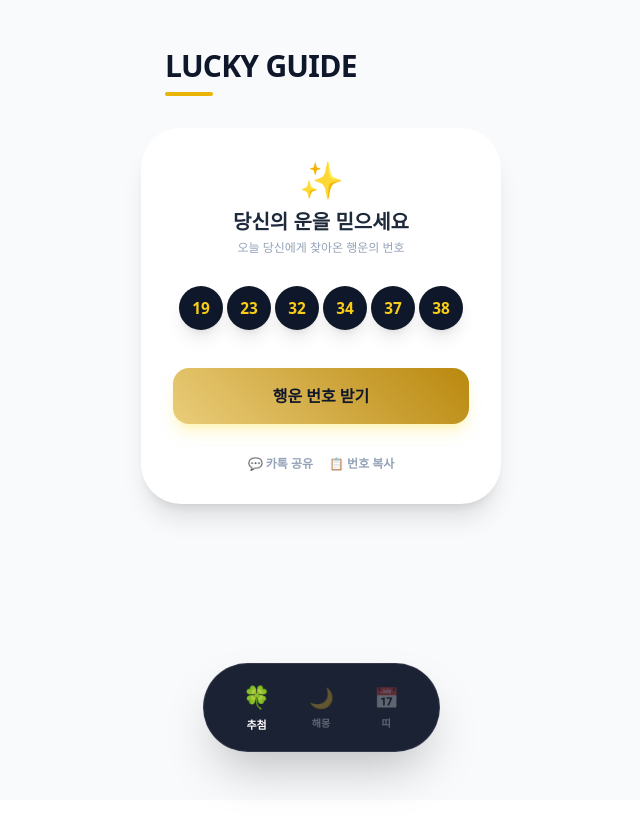
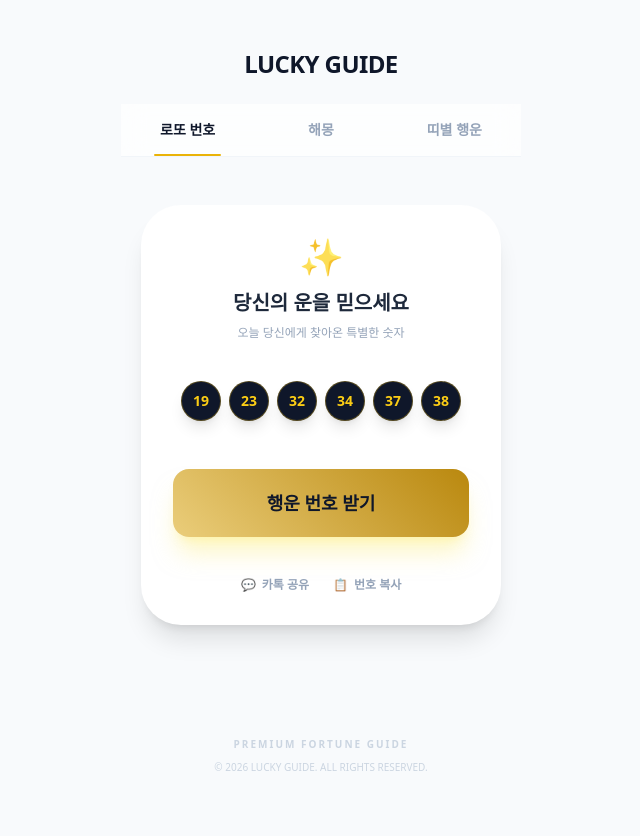
Before and after one commit to cookiekuki0204/lucky-guide, a React (Create React App) app: page / in a window 1280 px wide. Both pictures are taken after a click on the button "행운 번호 받기". Shown: the top 836 px of the page, without its empty margins (319-959 px from the left). Before the commit the page ends 800 px from the top, so only its background shows below. Built offline with nearby package versions, Linux system fonts and the light colour scheme.

Commit message:
navi map change2

```diff
--- a/src/App.js
+++ b/src/App.js
@@ -5,7 +5,7 @@ function App() {
   const [numbers, setNumbers] = useState([]);
   const [isSpinning, setIsSpinning] = useState(false);
 
-  // 1. 로또 번호 생성
+  // 1. 행운 번호 생성 로직
   const generateNumbers = () => {
     setIsSpinning(true);
     setTimeout(() => {
@@ -36,14 +36,19 @@ function App() {
     });
   };
 
-  // 스타일 정의
-  const cardClass = "w-full max-w-[360px] p-8 bg-white rounded-[2.5rem] shadow-xl animate-in fade-in duration-500";
+  // --- 스타일 및 클래스 ---
+  const cardClass = "w-full max-w-[360px] p-8 bg-white rounded-[2.5rem] shadow-xl animate-in fade-in zoom-in-95 duration-500";
 
   const glitterButtonStyle = {
     background: 'linear-gradient(45deg, #D4AF37, #F9E29B, #B8860B, #F9E29B)',
     backgroundSize: '400% 400%',
     animation: isSpinning ? 'none' : 'glimmer 3s ease infinite',
   };
+
+  const tabClass = (id) => `
+    flex-1 py-4 text-sm font-black transition-all relative
+    ${activeTab === id ? 'text-slate-900' : 'text-slate-400 hover:text-slate-600'}
+  `;
 
   return (
     <div className="min-h-screen bg-[#f8fafc] flex flex-col items-center font-sans overflow-x-hidden">
@@ -55,29 +60,46 @@ function App() {
         }
       `}</style>
 
-      {/* 헤더 */}
-      <header className="w-full max-w-[360px] pt-12 pb-8 px-6">
-        <h1 className="text-3xl font-black text-slate-900 tracking-tight">LUCKY GUIDE</h1>
-        <div className="w-12 h-1 bg-yellow-500 mt-2 rounded-full"></div>
+      {/* 상단 네비게이션 헤더 */}
+      <header className="w-full max-w-[400px] bg-[#f8fafc] sticky top-0 z-50">
+        <div className="pt-12 pb-6 text-center">
+          <h1 className="text-2xl font-black text-slate-900 tracking-tight">LUCKY GUIDE</h1>
+        </div>
+
+        {/* 탭 네비게이션 */}
+        <nav className="flex bg-white/70 backdrop-blur-md border-b border-slate-100">
+          <button onClick={() => setActiveTab('lotto')} className={tabClass('lotto')}>
+            로또 번호
+            {activeTab === 'lotto' && <div className="absolute bottom-0 left-1/4 right-1/4 h-0.5 bg-yellow-500 rounded-full" />}
+          </button>
+          <button onClick={() => setActiveTab('dream')} className={tabClass('dream')}>
+            해몽
+            {activeTab === 'dream' && <div className="absolute bottom-0 left-1/4 right-1/4 h-0.5 bg-yellow-500 rounded-full" />}
+          </button>
+          <button onClick={() => setActiveTab('guide')} className={tabClass('guide')}>
+            띠별 행운
+            {activeTab === 'guide' && <div className="absolute bottom-0 left-1/4 right-1/4 h-0.5 bg-yellow-500 rounded-full" />}
+          </button>
+        </nav>
       </header>
 
-      {/* 메인 콘텐츠 */}
-      <main className="w-full flex flex-col items-center px-6 pb-40">
+      {/* 메인 섹션 */}
+      <main className="w-full flex flex-col items-center px-6 py-12">
         {activeTab === 'lotto' && (
           <div className={cardClass}>
-            <div className="text-center mb-8">
-              <span className="text-4xl mb-2 block">✨</span>
+            <div className="text-center mb-10">
+              <span className="text-4xl mb-3 block animate-pulse">✨</span>
               <h2 className="text-xl font-black text-slate-800">당신의 운을 믿으세요</h2>
-              <p className="text-slate-400 text-xs mt-1">오늘 당신에게 찾아온 행운의 번호</p>
+              <p className="text-slate-400 text-xs mt-2">오늘 당신에게 찾아온 특별한 숫자</p>
             </div>
 
-            <div className="flex justify-center gap-2 mb-10 h-10 items-center">
+            <div className="flex justify-center gap-2 mb-12 h-10 items-center">
               {numbers.length > 0 ? numbers.map((num, i) => (
-                <div key={i} className="w-10 h-10 rounded-full bg-slate-900 text-yellow-400 flex items-center justify-center font-bold text-sm shadow-lg transform scale-110">
+                <div key={i} className="w-10 h-10 rounded-full bg-slate-900 text-yellow-400 flex items-center justify-center font-bold text-sm shadow-lg border border-yellow-500/30">
                   {num}
                 </div>
               )) : (
-                <div className="text-slate-300 text-sm font-medium">행운을 불러오는 중...</div>
+                <div className="text-slate-300 text-sm font-bold tracking-widest animate-pulse">LUCKY NUMBERS</div>
               )}
             </div>
 
@@ -85,18 +107,22 @@ function App() {
               onClick={generateNumbers}
               disabled={isSpinning}
               style={glitterButtonStyle}
-              className={`w-full py-4 rounded-2xl font-black text-slate-900 transition-all active:scale-95 shadow-lg shadow-yellow-200/50 ${isSpinning ? 'opacity-50' : ''}`}
+              className={`w-full py-5 rounded-2xl font-black text-slate-900 text-lg transition-all active:scale-95 shadow-xl shadow-yellow-200/50 ${isSpinning ? 'opacity-50 cursor-not-allowed' : ''}`}
             >
               {isSpinning ? '기운을 모으는 중...' : '행운 번호 받기'}
             </button>
 
             {numbers.length > 0 && (
-              <div className="flex justify-center gap-4 mt-8">
-                <button onClick={shareKakao} className="text-xs font-bold text-slate-400 hover:text-yellow-600">💬 카톡 공유</button>
+              <div className="flex justify-center gap-6 mt-10">
+                <button onClick={shareKakao} className="flex items-center gap-1.5 text-xs font-bold text-slate-400 hover:text-yellow-600 transition-colors">
+                  <span>💬</span> 카톡 공유
+                </button>
                 <button onClick={() => {
                   navigator.clipboard.writeText(numbers.join(', '));
-                  alert('행운이 복사되었습니다!');
-                }} className="text-xs font-bold text-slate-400 hover:text-yellow-600">📋 번호 복사</button>
+                  alert('행운의 숫자가 복사되었습니다! 🍀');
+                }} className="flex items-center gap-1.5 text-xs font-bold text-slate-400 hover:text-yellow-600 transition-colors">
+                  <span>📋</span> 번호 복사
+                </button>
               </div>
             )}
           </div>
@@ -104,19 +130,19 @@ function App() {
 
         {activeTab === 'dream' && (
           <div className={cardClass}>
-            <h2 className="text-2xl font-black text-slate-800 mb-6 text-center">🌙 꿈해몽 대박 징조</h2>
+            <h2 className="text-xl font-black text-slate-800 mb-8 text-center italic">"혹시 이런 꿈을 꾸셨나요?"</h2>
             <div className="space-y-4 text-sm text-slate-600">
-              <section className="bg-slate-50 p-4 rounded-2xl border-l-4 border-yellow-500">
-                <h3 className="font-bold text-slate-800 mb-1 italic text-center">"조상님 꿈"</h3>
-                <p className="text-xs leading-relaxed">조상님이 밝게 웃으시는 모습은 아주 강한 재물운을 상징합니다.</p>
+              <section className="bg-slate-50 p-5 rounded-3xl border-l-4 border-yellow-500 shadow-sm">
+                <h3 className="font-black text-slate-900 mb-1">👴 조상님 꿈</h3>
+                <p className="text-xs leading-relaxed">조상님이 밝게 웃으며 물건을 건네주었다면 재물운이 최고조에 달한 징조입니다.</p>
               </section>
-              <section className="bg-slate-50 p-4 rounded-2xl border-l-4 border-yellow-500">
-                <h3 className="font-bold text-slate-800 mb-1 italic text-center">"오물(똥) 꿈"</h3>
-                <p className="text-xs leading-relaxed">현실에선 싫지만, 꿈에서 온몸이 젖는다면 대박이 터질 징조입니다.</p>
+              <section className="bg-slate-50 p-5 rounded-3xl border-l-4 border-yellow-500 shadow-sm">
+                <h3 className="font-black text-slate-900 mb-1">💩 오물(똥) 꿈</h3>
+                <p className="text-xs leading-relaxed">온몸이 흠뻑 젖을 정도라면 더할 나위 없는 대박 징조! 행운을 놓치지 마세요.</p>
               </section>
-              <section className="bg-slate-50 p-4 rounded-2xl border-l-4 border-yellow-500">
-                <h3 className="font-bold text-slate-800 mb-1 italic text-center">"불이 나는 꿈"</h3>
-                <p className="text-xs leading-relaxed">집이 활활 타오르는 강한 불길은 재산이 급격히 늘어날 기운입니다.</p>
+              <section className="bg-slate-50 p-5 rounded-3xl border-l-4 border-yellow-500 shadow-sm">
+                <h3 className="font-black text-slate-900 mb-1">🔥 불이 나는 꿈</h3>
+                <p className="text-xs leading-relaxed">활활 타오르는 불꽃은 당신의 운세가 걷잡을 수 없이 번창할 것임을 뜻합니다.</p>
               </section>
             </div>
           </div>
@@ -124,44 +150,30 @@ function App() {
 
         {activeTab === 'guide' && (
           <div className={cardClass}>
-            <h2 className="text-2xl font-black text-slate-800 mb-6 text-center">📅 띠별 행운 포인트</h2>
-            <div className="overflow-hidden rounded-2xl border border-slate-100 mb-6">
-              <table className="w-full text-xs text-left">
-                <thead className="bg-slate-50 text-slate-500 font-bold text-center">
-                  <tr><th className="p-3">띠</th><th className="p-3">숫자</th><th className="p-3">컬러</th></tr>
+            <h2 className="text-xl font-black text-slate-800 mb-8 text-center italic">"띠별 행운의 포인트"</h2>
+            <div className="overflow-hidden rounded-3xl border border-slate-100 shadow-sm mb-6">
+              <table className="w-full text-xs text-center border-collapse">
+                <thead className="bg-slate-50 text-slate-400 font-bold uppercase tracking-tighter">
+                  <tr><th className="p-4">띠별 그룹</th><th className="p-4">숫자</th><th className="p-4">컬러</th></tr>
                 </thead>
-                <tbody className="divide-y divide-slate-50 text-slate-600 text-center">
-                  <tr><td className="p-3 font-bold">쥐/용/원숭이</td><td className="p-3">1, 6</td><td className="p-3 font-medium text-blue-500">블루</td></tr>
-                  <tr><td className="p-3 font-bold">소/뱀/닭</td><td className="p-3">2, 7</td><td className="p-3 font-medium text-red-500">레드</td></tr>
-                  <tr><td className="p-3 font-bold">호랑이/말/개</td><td className="p-3">3, 8</td><td className="p-3 font-medium text-green-500">그린</td></tr>
-                  <tr><td className="p-3 font-bold">토끼/양/돼지</td><td className="p-3">4, 9</td><td className="p-3 font-medium text-slate-400">화이트</td></tr>
+                <tbody className="divide-y divide-slate-50 text-slate-700">
+                  <tr><td className="p-4 font-bold">쥐/용/원숭이</td><td className="p-4">1, 6</td><td className="p-4 font-black text-blue-500">BLUE</td></tr>
+                  <tr><td className="p-4 font-bold">소/뱀/닭</td><td className="p-4">2, 7</td><td className="p-4 font-black text-red-500">RED</td></tr>
+                  <tr><td className="p-4 font-bold">호랑이/말/개</td><td className="p-4">3, 8</td><td className="p-4 font-black text-green-600">GREEN</td></tr>
+                  <tr><td className="p-4 font-bold">토끼/양/돼지</td><td className="p-4">4, 9</td><td className="p-4 font-black text-slate-400 text-[10px]">WHITE</td></tr>
                 </tbody>
               </table>
             </div>
-            <p className="text-[10px] text-slate-400 text-center leading-relaxed font-medium italic">"나와 맞는 행운의 아이템을 지녀보세요."</p>
+            <p className="text-[10px] text-slate-400 text-center leading-relaxed font-bold tracking-tight px-4">
+              오늘 나와 공명하는 컬러 아이템을 챙기면<br/>잠재된 행운의 에너지가 더욱 깨어납니다.
+            </p>
           </div>
         )}
       </main>
 
-      {/* 하단 네비게이션 (위치 조정: bottom-12) */}
-      <nav className="fixed bottom-12 z-50 bg-slate-900/95 backdrop-blur-xl px-10 py-5 rounded-full shadow-2xl flex gap-10 border border-white/10">
-        <button onClick={() => setActiveTab('lotto')} className={`flex flex-col items-center transition-all ${activeTab === 'lotto' ? 'scale-110' : 'opacity-30'}`}>
-          <span className="text-xl">🍀</span>
-          <span className="text-[10px] text-white font-bold mt-1">추첨</span>
-        </button>
-        <button onClick={() => setActiveTab('dream')} className={`flex flex-col items-center transition-all ${activeTab === 'dream' ? 'scale-110' : 'opacity-30'}`}>
-          <span className="text-xl">🌙</span>
-          <span className="text-[10px] text-white font-bold mt-1">해몽</span>
-        </button>
-        <button onClick={() => setActiveTab('guide')} className={`flex flex-col items-center transition-all ${activeTab === 'guide' ? 'scale-110' : 'opacity-30'}`}>
-          <span className="text-xl">📅</span>
-          <span className="text-[10px] text-white font-bold mt-1">띠</span>
-        </button>
-      </nav>
-
-      <footer className="w-full max-w-[360px] py-10 px-6 text-center">
-        <p className="text-[10px] text-slate-300 font-bold tracking-widest uppercase">Premium Fortune Guide</p>
-        <p className="text-[10px] text-slate-300 mt-1">© 2026 LUCKY GUIDE. ALL RIGHTS RESERVED.</p>
+      <footer className="w-full max-w-[360px] py-16 px-6 text-center">
+        <p className="text-[10px] text-slate-300 font-black tracking-[0.2em] uppercase">Premium Fortune Guide</p>
+        <p className="text-[10px] text-slate-300 mt-2">© 2026 LUCKY GUIDE. ALL RIGHTS RESERVED.</p>
       </footer>
     </div>
   );
```
